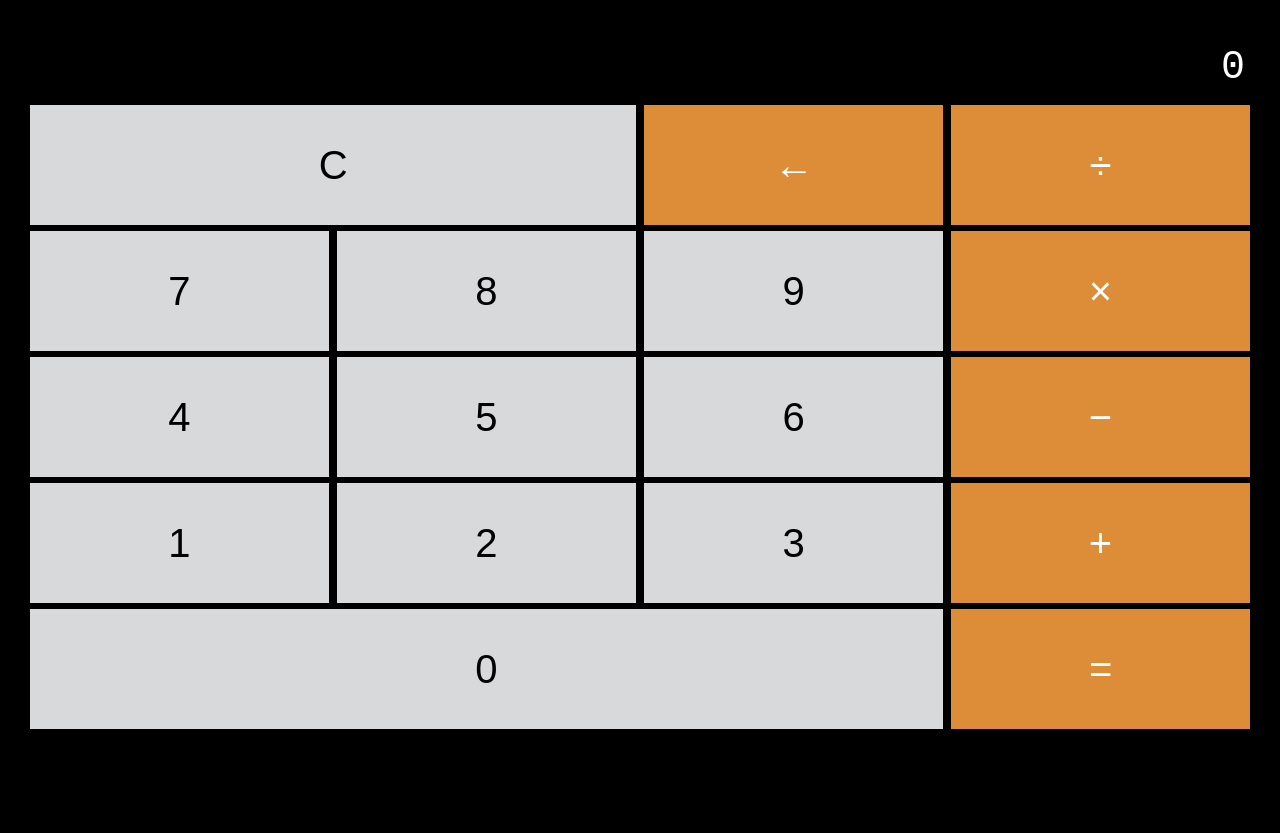
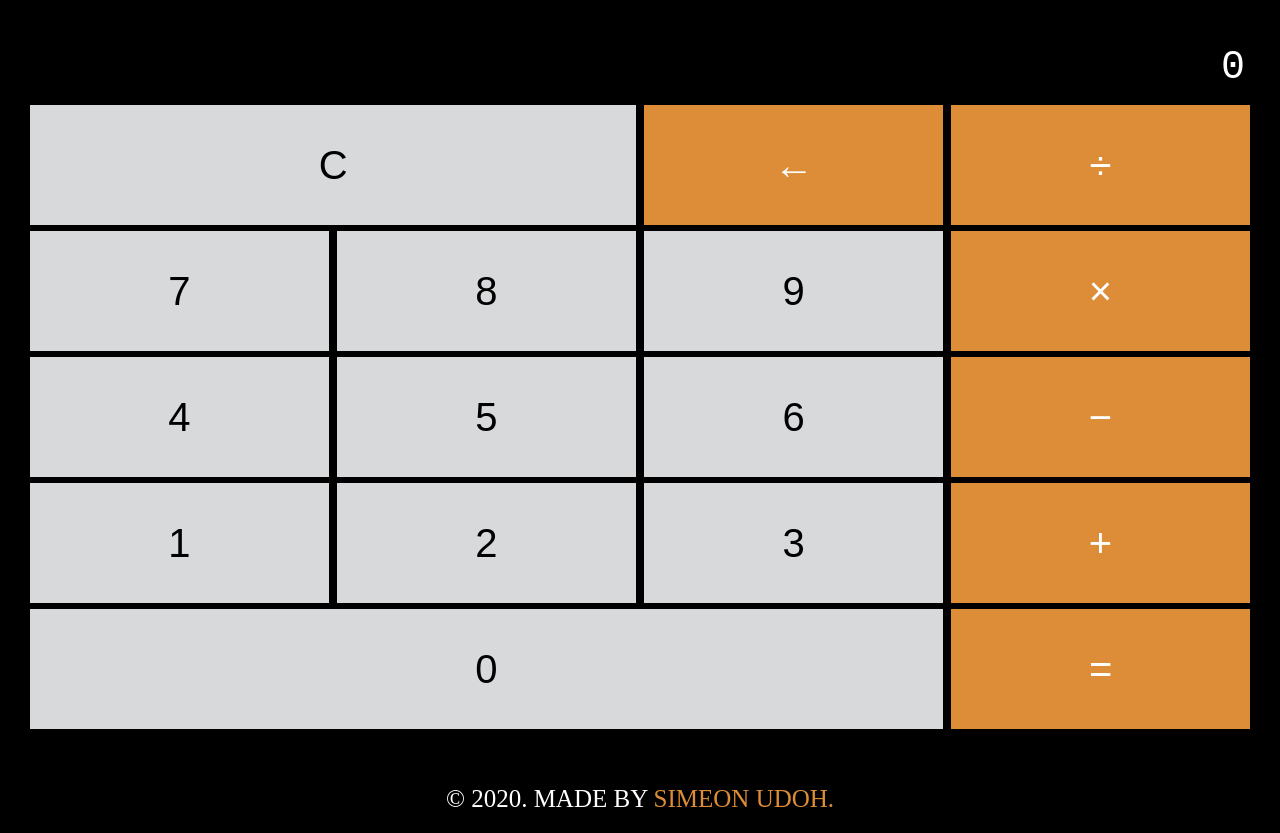
Before and after one commit to 0xSimeon/projects, a plain HTML site: page Calculator/index.html in a window 1280 px wide. Before the commit the page ends 800 px from the top, so only its background shows below. Drawn offline with Linux system fonts and the light colour scheme.

Commit message:
:zap: Added footer section

```diff
--- a/Calculator/index.html
+++ b/Calculator/index.html
@@ -42,6 +42,10 @@
             <button class="equal  calc__button--symbols" data-num="=" >&equals;</button>
         </div>
     </div>
+    <footer>
+      <p> &copy; <span id="year"></span>. Made by <a href="https://github.com/simeon4real">Simeon Udoh.</p>
+    </footer>
+
     <script src="app.js"></script>
   </body>
 </html>
```
